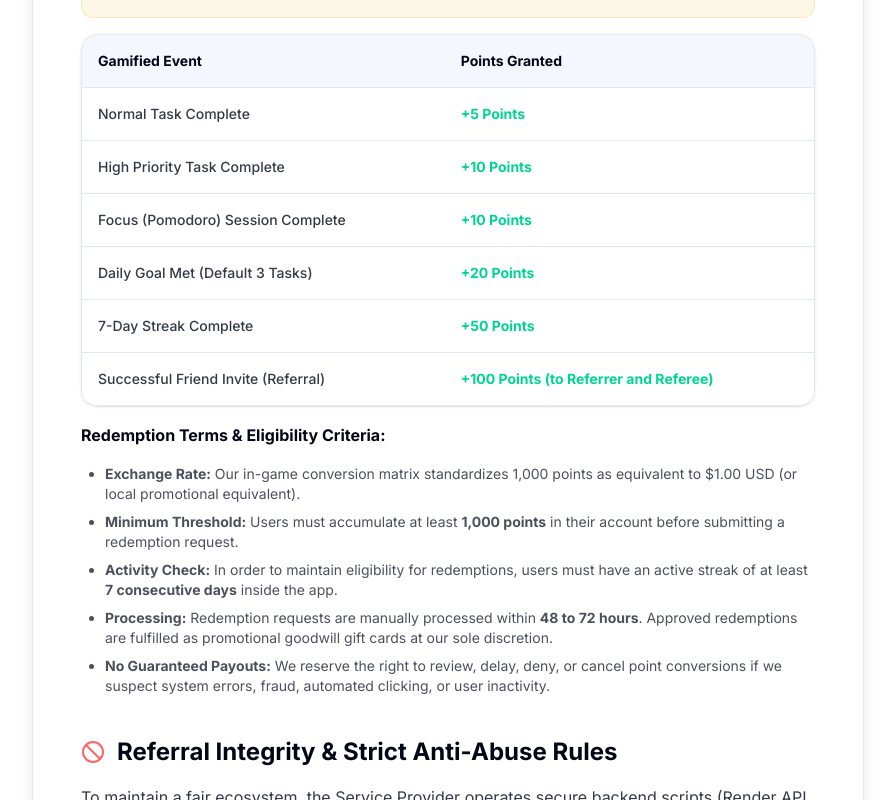
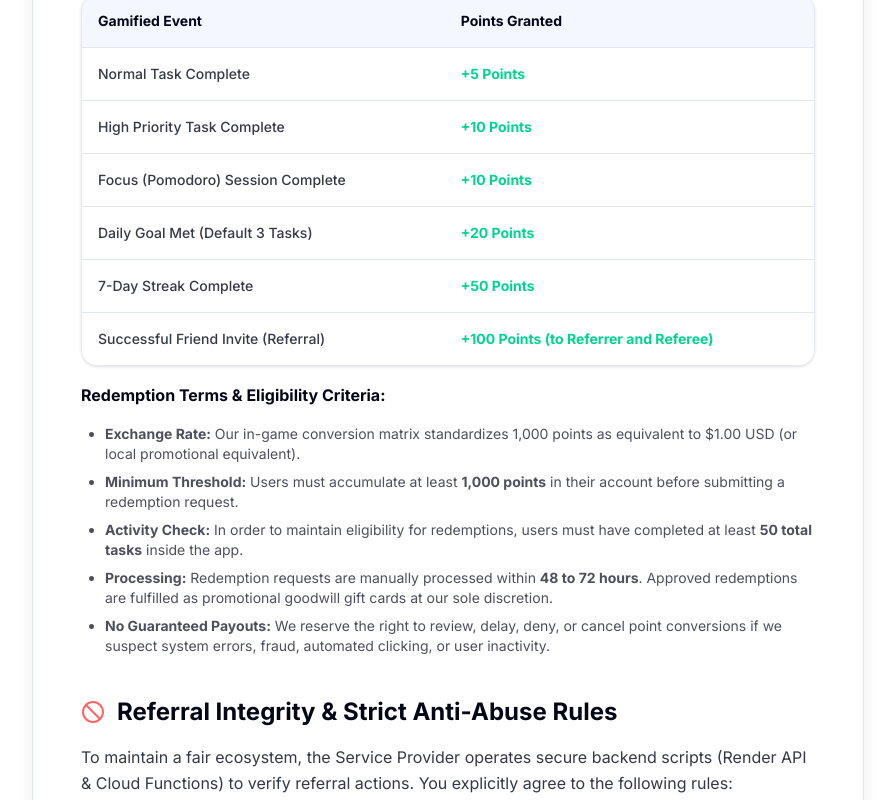
Before and after one commit to solvextechnology/website, a Next.js app: page /products/todoit/terms in a window 1280 px wide. Shown: the part 1853-2653 px from the top of the page, without its empty margins (192-1087 px from the left). Built offline with nearby package versions, Linux system fonts and the light colour scheme; no server answers.

Commit message:
Add streaks, voice tasks and rewards updates

```diff
--- a/src/app/products/todoit/privacy-policy/page.tsx
+++ b/src/app/products/todoit/privacy-policy/page.tsx
@@ -159,7 +159,7 @@ export default function ToDoItPrivacyPolicy() {
                     <tr>
                       <td className="p-4 align-top font-mono text-xs text-blue-400 font-bold">RECORD_AUDIO</td>
                       <td className="p-4 align-top">
-                        Used exclusively for the <strong>Voice-Input Command System</strong>. The app uses the on-device Speech-to-Text engine to listen to your voice command (e.g., &quot;Gym tomorrow at 9 AM urgent&quot;), automatically extracting the task name, date, time, and priority.
+                        Used exclusively to transcribe your spoken voice directly into the task title input field, allowing you to easily dictate task names hands-free without typing.
                       </td>
                       <td className="p-4 align-top">
                         <span className="text-xs bg-emerald-500/20 text-emerald-400 border border-emerald-500/30 px-2 py-0.5 rounded-full font-bold">Processed Locally</span><br/>
--- a/src/app/products/todoit/terms/page.tsx
+++ b/src/app/products/todoit/terms/page.tsx
@@ -99,7 +99,7 @@ export default function ToDoItTerms() {
                     <tr>
                       <td className="p-4 align-top font-medium">Voice Input Task Creation</td>
                       <td className="p-4 align-top">
-                        Integrates offline Speech-to-Text. You can tap the mic button to speak a command (e.g., &quot;Buy milk tomorrow at 10 am&quot;), which automatically fills out the task dashboard locally. Users must grant the <code className="text-xs text-blue-400">RECORD_AUDIO</code> permission to use this feature.
+                        Allows transcribing spoken voice directly into the task title input field. Users must grant the <code className="text-xs text-blue-400">RECORD_AUDIO</code> permission to utilize this hands-free dictation feature.
                       </td>
                     </tr>
                     <tr>
@@ -173,7 +173,7 @@ export default function ToDoItTerms() {
               <ul className="list-disc pl-6 space-y-2 text-sm text-foreground/70">
                 <li><strong>Exchange Rate:</strong> Our in-game conversion matrix standardizes 1,000 points as equivalent to $1.00 USD (or local promotional equivalent).</li>
                 <li><strong>Minimum Threshold:</strong> Users must accumulate at least <strong>1,000 points</strong> in their account before submitting a redemption request.</li>
-                <li><strong>Activity Check:</strong> In order to maintain eligibility for redemptions, users must have an active streak of at least <strong>7 consecutive days</strong> inside the app.</li>
+                <li><strong>Activity Check:</strong> In order to maintain eligibility for redemptions, users must have completed at least <strong>50 total tasks</strong> inside the app.</li>
                 <li><strong>Processing:</strong> Redemption requests are manually processed within <strong>48 to 72 hours</strong>. Approved redemptions are fulfilled as promotional goodwill gift cards at our sole discretion.</li>
                 <li><strong>No Guaranteed Payouts:</strong> We reserve the right to review, delay, deny, or cancel point conversions if we suspect system errors, fraud, automated clicking, or user inactivity.</li>
               </ul>
```
